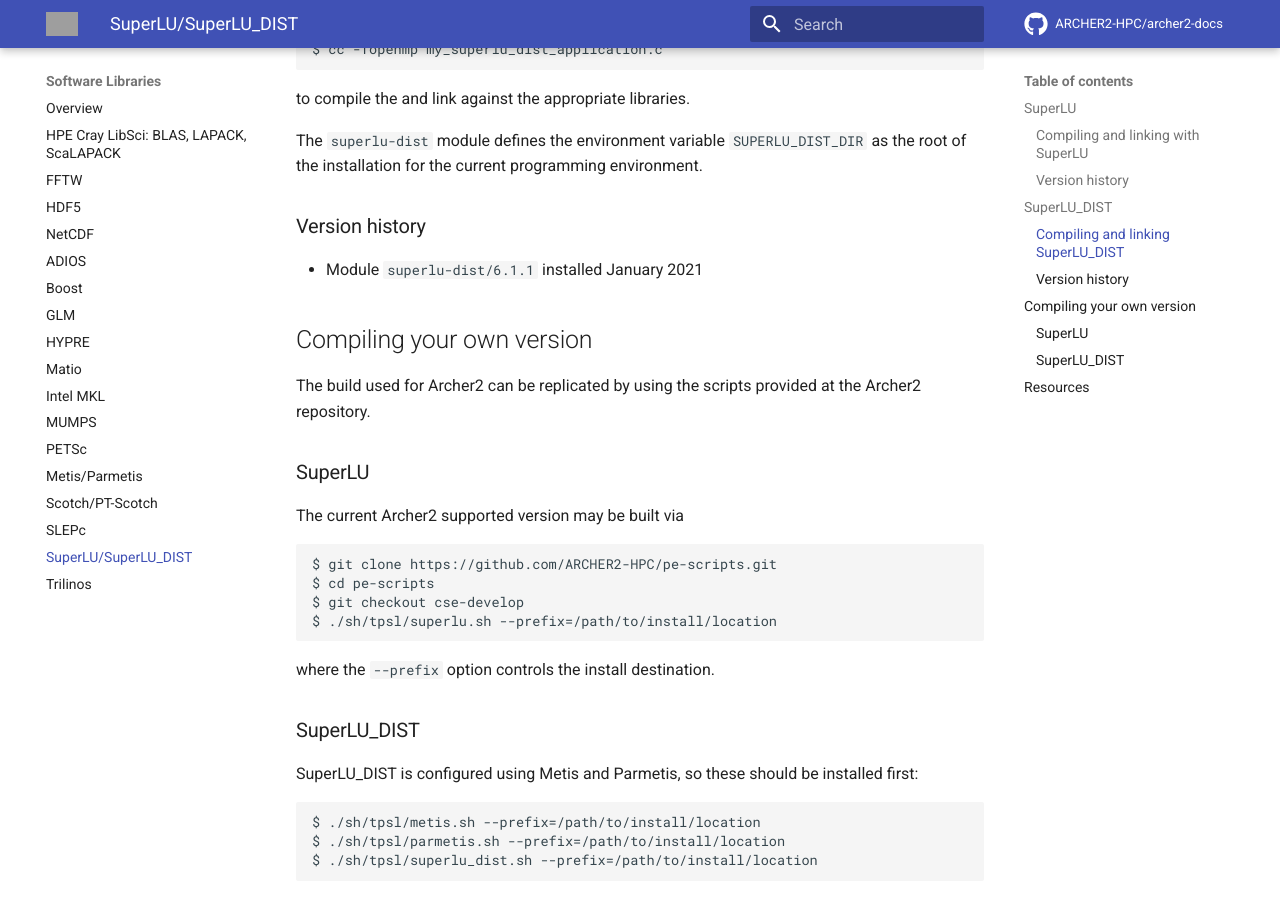
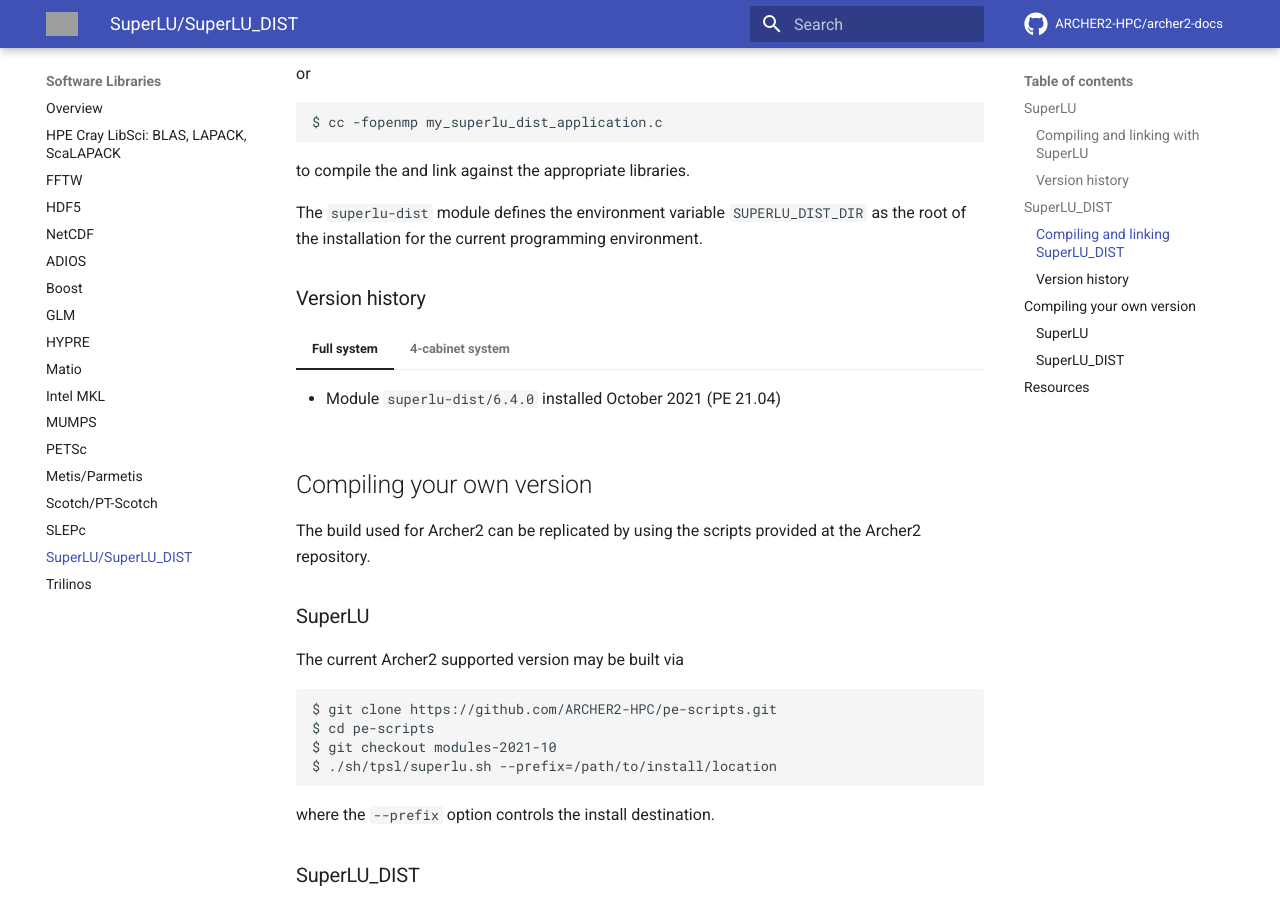
Before and after one commit to ARCHER2-HPC/archer2-docs, an MkDocs documentation site: the page built from docs/software-libraries/superlu.md, in a window 1280 px wide and 900 px high, scrolled down 1324 px. Built offline with MkDocs 1.6.1 and Material for MkDocs 9.7.7, drawn with Linux system fonts in a browser that asks for light colours; comment, search, counter and statistics services are not loaded; some of the changed text lies outside the part shown; grey boxes are pictures that could not be loaded.

Commit message:
Update SuperLU

````diff
--- a/docs/software-libraries/superlu.md
+++ b/docs/software-libraries/superlu.md
@@ -30,8 +30,13 @@ location of the installation for a given programming environment.
 
 ### Version history
 
-- Module `superlu/5.2.1` installed January 2021
+=== "Full system"
 
+    - Module `superlu/5.2.2` installed October 2021 (PE 21.04)
+
+=== "4-cabinet system"
+
+    - Module `superle/5.2.1` installed January 2021
 
 ## SuperLU_DIST
 
@@ -58,7 +63,13 @@ as the root of the installation for the current programming environment.
 
 ### Version history
 
-- Module `superlu-dist/6.1.1` installed January 2021
+=== "Full system"
+
+    - Module `superlu-dist/6.4.0` installed October 2021 (PE 21.04)
+
+=== "4-cabinet system"
+
+    - Module `superlu-dist/6.1.1` installed January 2021
 
 
 ## Compiling your own version
@@ -72,7 +83,7 @@ The current Archer2 supported version may be built via
 ```
 $ git clone https://github.com/ARCHER2-HPC/pe-scripts.git
 $ cd pe-scripts
-$ git checkout cse-develop
+$ git checkout modules-2021-10
 $ ./sh/tpsl/superlu.sh --prefix=/path/to/install/location
 ```
 where the `--prefix` option controls the install destination.
````
